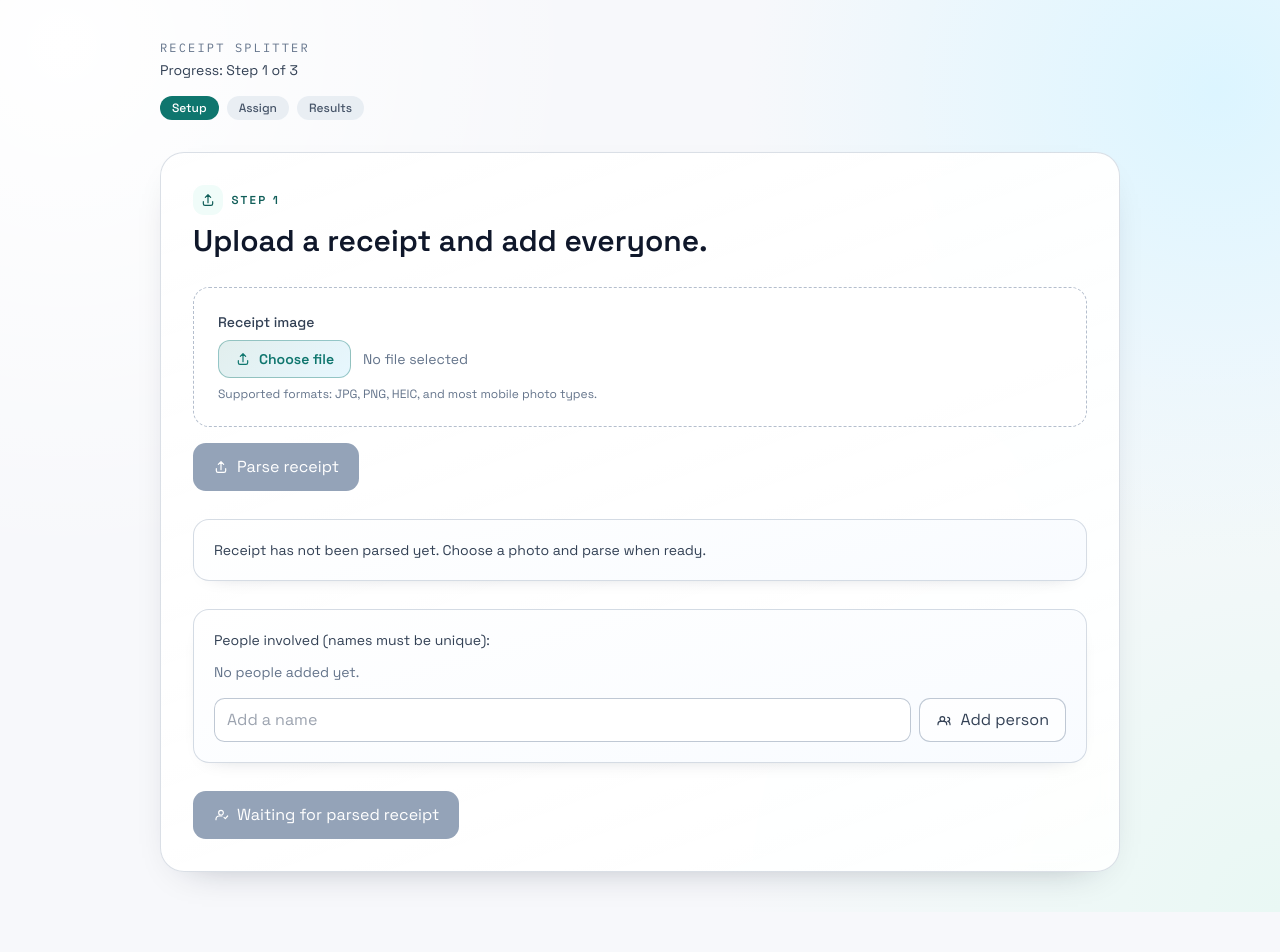
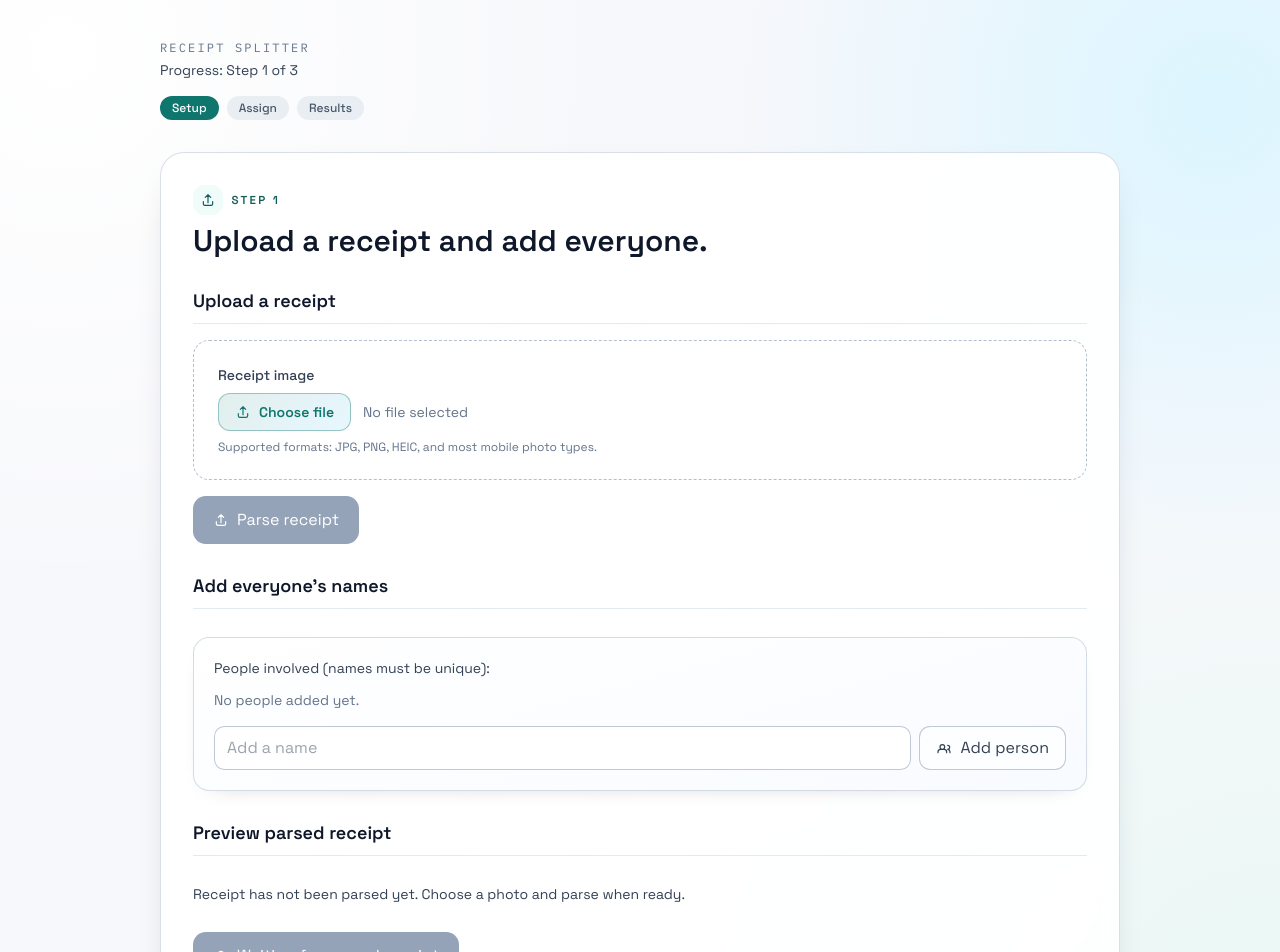
Before and after one commit to seanbelke/receipt-splitter, a Next.js app: page / in a window 1280 px wide. Shown: the top 952 px of the page. Before the commit the page ends 912 px from the top, so only its background shows below. Built offline with nearby package versions, Linux system fonts and the light colour scheme.

Commit message:
Better UX on page 1

```diff
--- a/app/page.tsx
+++ b/app/page.tsx
@@ -835,6 +835,13 @@ export default function HomePage() {
         </div>
 
         <form onSubmit={parseReceipt} className="space-y-4">
+          <div className="space-y-2">
+            <h3 className="text-lg font-semibold text-slate-900">
+              Upload a receipt
+            </h3>
+            <hr className="border-slate-200/90" />
+          </div>
+
           <label className="block rounded-2xl border border-dashed border-slate-400/70 bg-white/90 p-6">
             <span className="mb-2 block text-sm font-medium text-slate-700">
               Receipt image
@@ -932,19 +939,73 @@ export default function HomePage() {
           </button>
         </form>
 
+        <div className="space-y-2">
+          <h3 className="text-lg font-semibold text-slate-900">
+            Add everyone&apos;s names
+          </h3>
+          <hr className="border-slate-200/90" />
+        </div>
+
         <div className="soft-card rounded-2xl p-5">
+          <p className="mb-3 text-sm text-slate-700">
+            People involved (names must be unique):
+          </p>
+          <div className="flex flex-wrap gap-2">
+            {people.map((person) => (
+              <button
+                key={person}
+                onClick={() => removePerson(person)}
+                className="rounded-full bg-teal-50 px-3 py-1 text-sm text-teal-900 transition hover:bg-rose-50 hover:text-rose-900"
+              >
+                {person} ×
+              </button>
+            ))}
+            {people.length === 0 && (
+              <p className="text-sm text-slate-500">No people added yet.</p>
+            )}
+          </div>
+
+          <form
+            onSubmit={onAddPersonSubmit}
+            className="mt-4 flex flex-col gap-2 sm:flex-row"
+          >
+            <input
+              ref={newPersonInputRef}
+              value={newPerson}
+              onChange={(e) => setNewPerson(e.target.value)}
+              placeholder="Add a name"
+              className="input-field flex-1"
+            />
+            <button
+              type="submit"
+              className="secondary-btn inline-flex items-center gap-2 px-4 py-2"
+            >
+              <UsersIcon />
+              Add person
+            </button>
+          </form>
+        </div>
+
+        <div className="space-y-2">
+          <h3 className="text-lg font-semibold text-slate-900">
+            Preview parsed receipt
+          </h3>
+          <hr className="border-slate-200/90" />
+        </div>
+
+        <section className="space-y-3">
           {receipt ? (
             <>
               <p className="text-sm text-slate-700">
                 Parsed {receipt.items.length} rows into {units.length}{" "}
                 assignable units. Currency: {receipt.currency}.
               </p>
-              <div className="mt-3 space-y-1 text-sm text-slate-600">
+              <div className="space-y-1 text-sm text-slate-600">
                 <p>Subtotal: ${moneyFromCents(overallSubtotal)}</p>
                 <p>Tax: ${moneyFromCents(taxCents)}</p>
                 <p>Tip: ${moneyFromCents(tipCents)}</p>
               </div>
-              <div className="mt-4 grid gap-3 sm:grid-cols-2">
+              <div className="grid gap-3 sm:grid-cols-2">
                 <label className="text-sm font-medium text-slate-700">
                   Tax ($)
                   <input
@@ -968,57 +1029,43 @@ export default function HomePage() {
                   />
                 </label>
               </div>
+              <div className="overflow-x-auto">
+                <table className="min-w-full border-collapse text-sm">
+                  <thead>
+                    <tr className="border-b border-slate-300">
+                      <th className="px-3 py-2 text-left font-semibold text-slate-700">
+                        Item
+                      </th>
+                      <th className="px-3 py-2 text-left font-semibold text-slate-700">
+                        Qty
+                      </th>
+                      <th className="px-3 py-2 text-right font-semibold text-slate-700">
+                        Row total
+                      </th>
+                    </tr>
+                  </thead>
+                  <tbody>
+                    {receipt.items.map((item, index) => (
+                      <tr key={`${item.name}-${index}`} className="border-b border-slate-200">
+                        <td className="px-3 py-2 text-slate-800">{item.name}</td>
+                        <td className="px-3 py-2 text-slate-600">{item.quantity}</td>
+                        <td className="mono px-3 py-2 text-right text-slate-700">
+                          ${moneyFromCents(item.totalPriceCents)}
+                        </td>
+                      </tr>
+                    ))}
+                  </tbody>
+                </table>
+              </div>
             </>
           ) : (
-            <div className="space-y-3">
-              <p className="text-sm text-slate-700">
-                {isParsing
-                  ? "Parsing receipt in the background. You can add everyone'snames now."
-                  : "Receipt has not been parsed yet. Choose a photo and parse when ready."}
-              </p>
-            </div>
+            <p className="text-sm text-slate-700">
+              {isParsing
+                ? "Parsing receipt in the background. You can add everyone's names now."
+                : "Receipt has not been parsed yet. Choose a photo and parse when ready."}
+            </p>
           )}
-        </div>
-
-        <div className="soft-card rounded-2xl p-5">
-          <p className="mb-3 text-sm text-slate-700">
-            People involved (names must be unique):
-          </p>
-          <div className="flex flex-wrap gap-2">
-            {people.map((person) => (
-              <button
-                key={person}
-                onClick={() => removePerson(person)}
-                className="rounded-full bg-teal-50 px-3 py-1 text-sm text-teal-900 transition hover:bg-rose-50 hover:text-rose-900"
-              >
-                {person} ×
-              </button>
-            ))}
-            {people.length === 0 && (
-              <p className="text-sm text-slate-500">No people added yet.</p>
-            )}
-          </div>
-
-          <form
-            onSubmit={onAddPersonSubmit}
-            className="mt-4 flex flex-col gap-2 sm:flex-row"
-          >
-            <input
-              ref={newPersonInputRef}
-              value={newPerson}
-              onChange={(e) => setNewPerson(e.target.value)}
-              placeholder="Add a name"
-              className="input-field flex-1"
-            />
-            <button
-              type="submit"
-              className="secondary-btn inline-flex items-center gap-2 px-4 py-2"
-            >
-              <UsersIcon />
-              Add person
-            </button>
-          </form>
-        </div>
+        </section>
 
         <button
           onClick={() => setStep("assign")}
```
